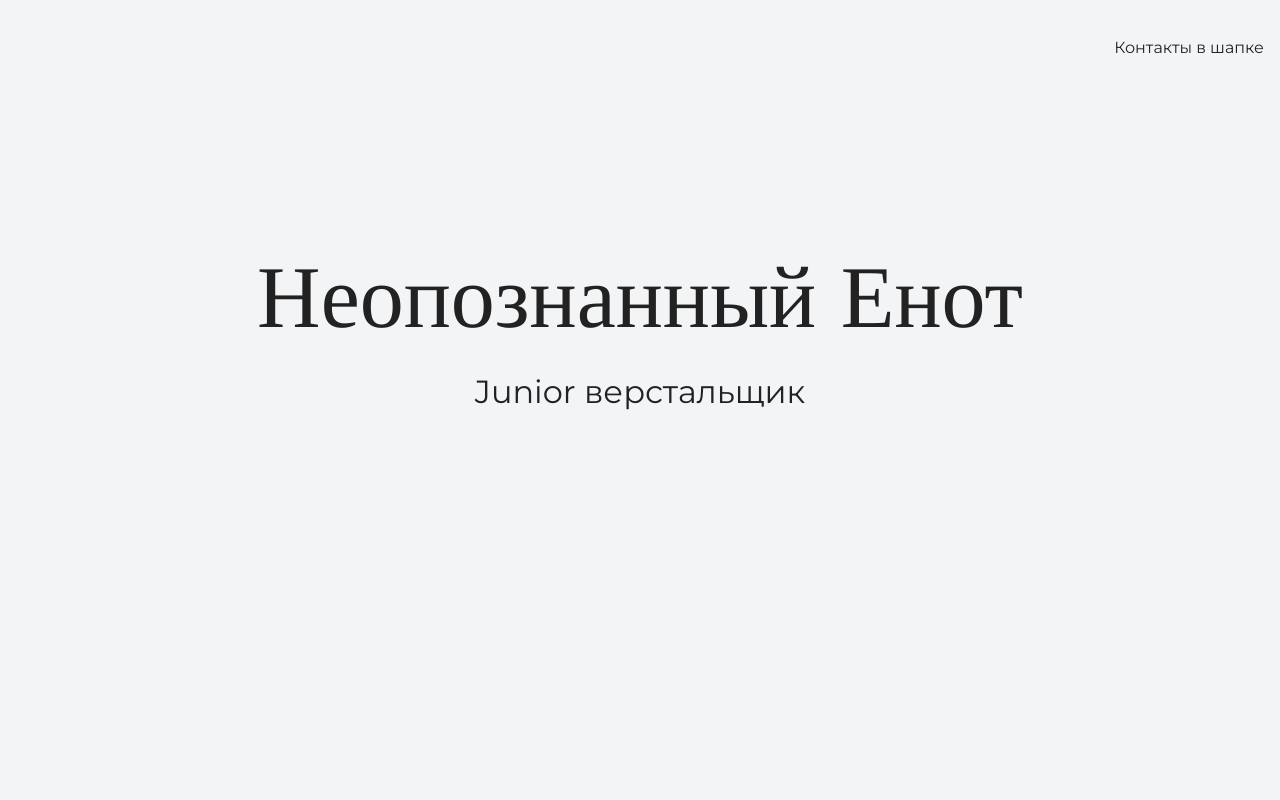
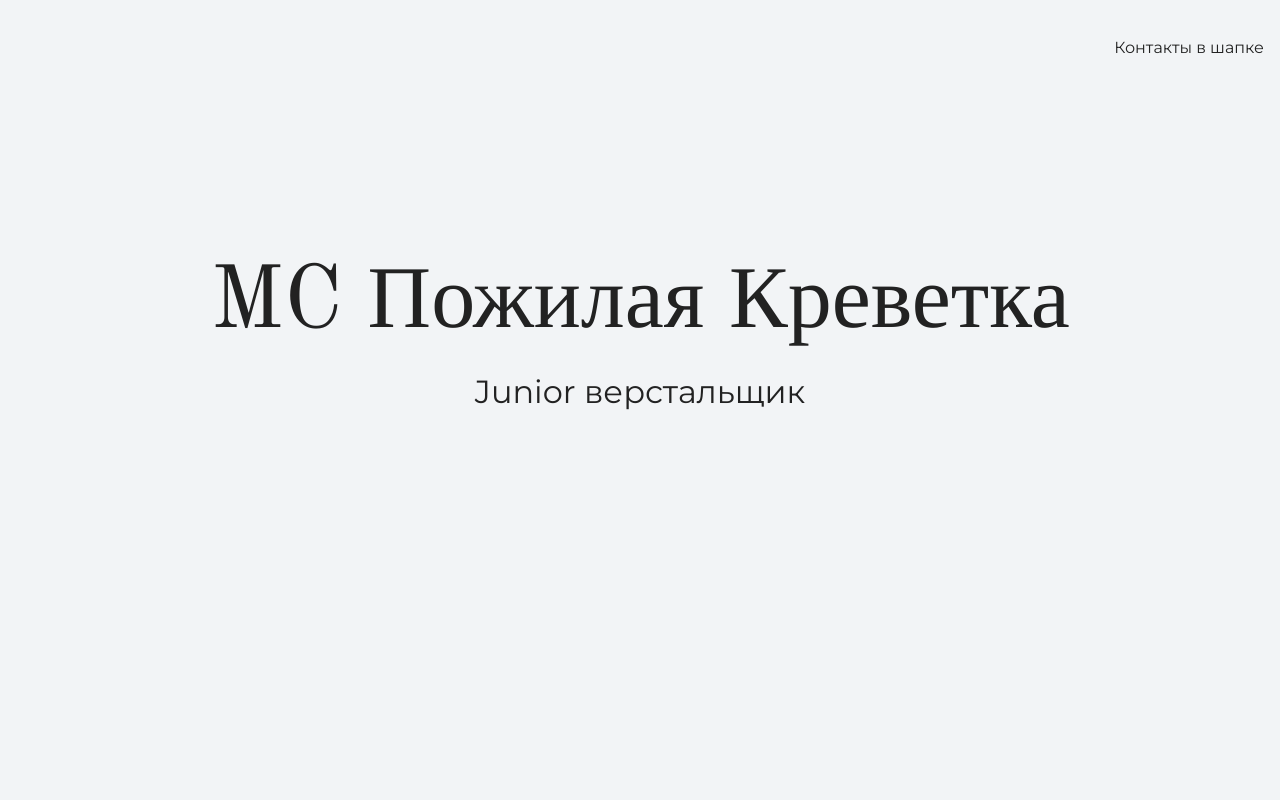
Before and after one commit to Edwyter/my-site11, a plain HTML site: page index.html in a window 1280 px wide. Shown: the top 800 px of the page. Drawn offline with nearby package versions, Linux system fonts and the light colour scheme.

Commit message:
поменял название сайта

```diff
--- a/index.html
+++ b/index.html
@@ -16,7 +16,7 @@
 
     <section class="hero-image">
       <div class="container">
-    <h1 class="heading">Неопознанный Енот</h1>
+    <h1 class="heading">MC Пожилая Креветка</h1>
       <p>Junior верстальщик</p>
     </div>
     </section>
```
